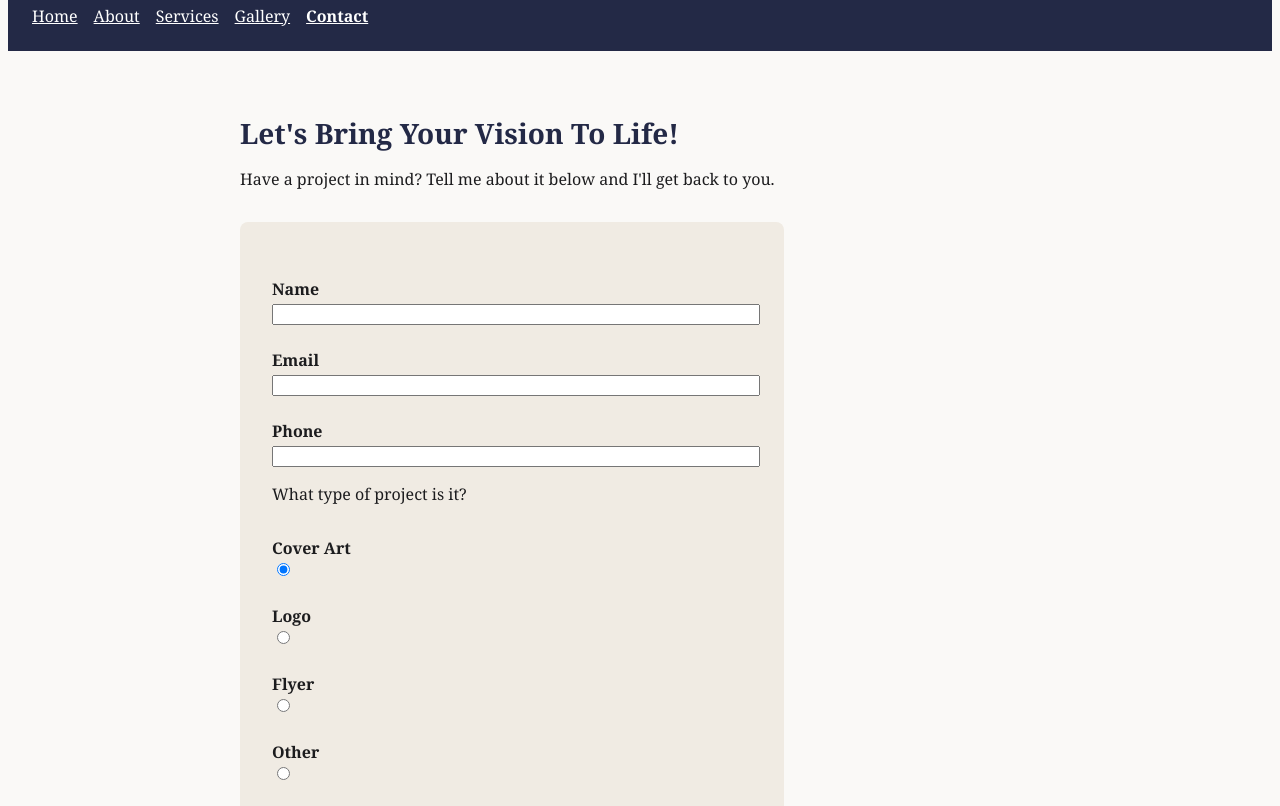
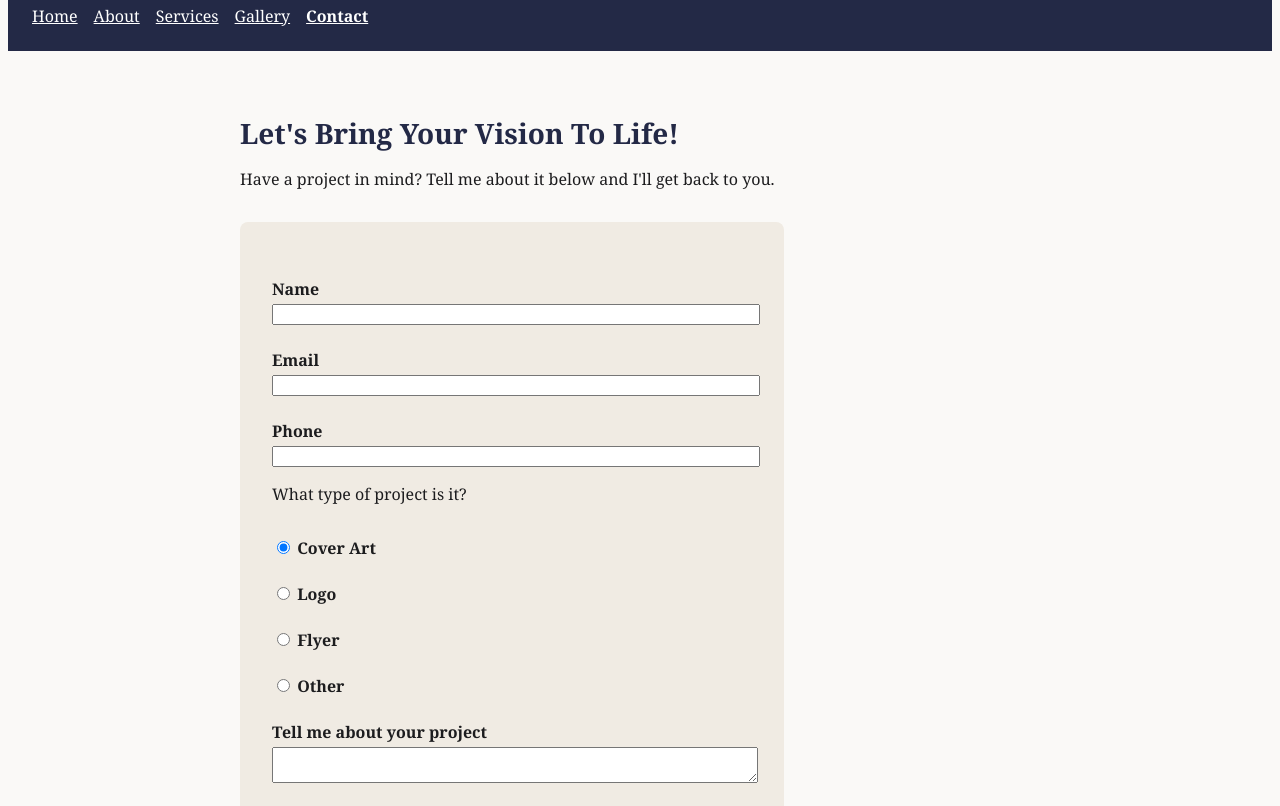
Before and after one commit to caiwilliamson23/cai-portfolio, a plain HTML site: page contact.html in a window 1280 px wide. Shown: the part 136-942 px from the top of the page. Drawn offline with Linux system fonts and the light colour scheme.

Commit message:
Nest radio inputs inside their labels

```diff
--- a/contact.html
+++ b/contact.html
@@ -33,17 +33,13 @@
   <input type="tel" id="phone" name="phone">
 
   <p>What type of project is it?</p>
-  <label for="project-cover">Cover Art</label>
-  <input type="radio" id="project-cover" name="project-type" value="cover-art" checked>
+  <label for="project-cover"><input type="radio" id="project-cover" name="project-type" value="cover-art" checked> Cover Art</label>
 
-  <label for="project-logo">Logo</label>
-  <input type="radio" id="project-logo" name="project-type" value="logo">
+  <label for="project-logo"><input type="radio" id="project-logo" name="project-type" value="logo"> Logo</label>
 
-  <label for="project-flyer">Flyer</label>
-  <input type="radio" id="project-flyer" name="project-type" value="flyer">
+  <label for="project-flyer"><input type="radio" id="project-flyer" name="project-type" value="flyer"> Flyer</label>
 
-  <label for="project-other">Other</label>
-  <input type="radio" id="project-other" name="project-type" value="other">
+  <label for="project-other"><input type="radio" id="project-other" name="project-type" value="other"> Other</label>
 
   <label for="message">Tell me about your project</label>
   <textarea id="message" name="message" required></textarea>
```
